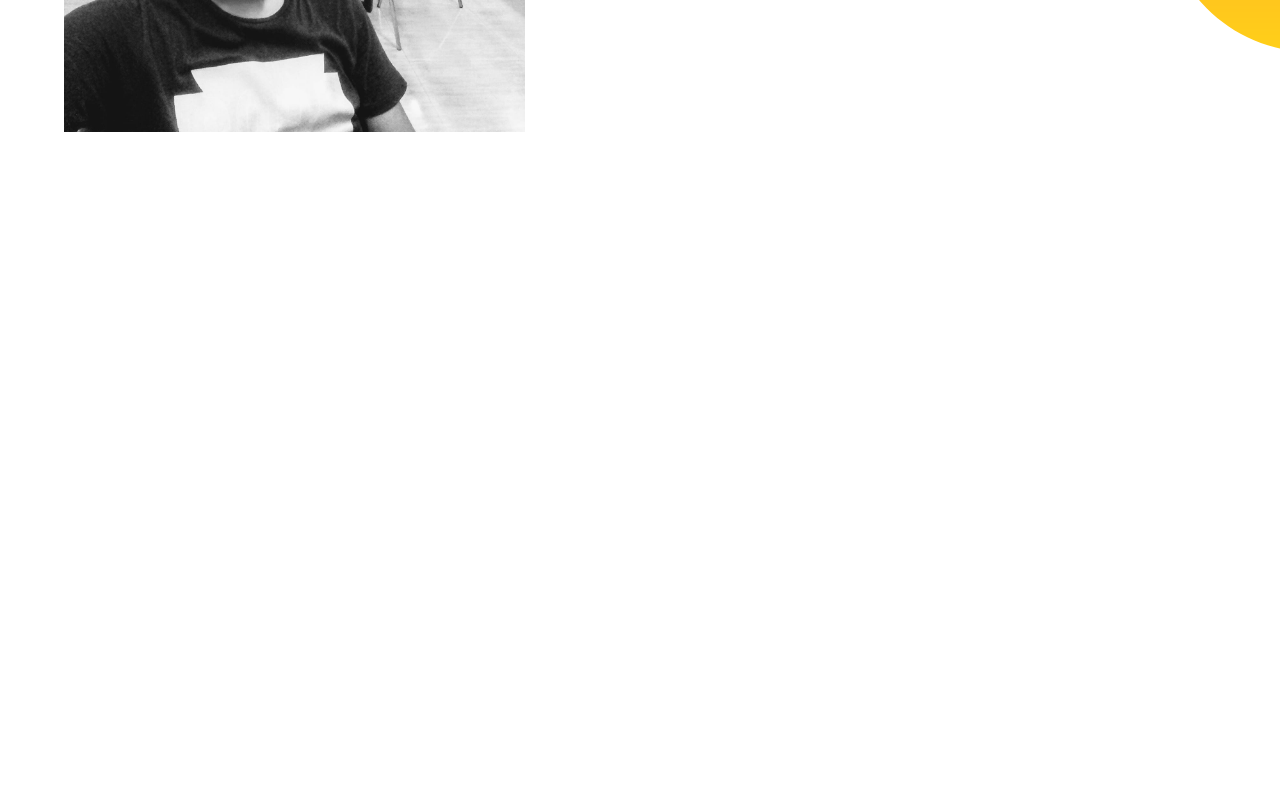
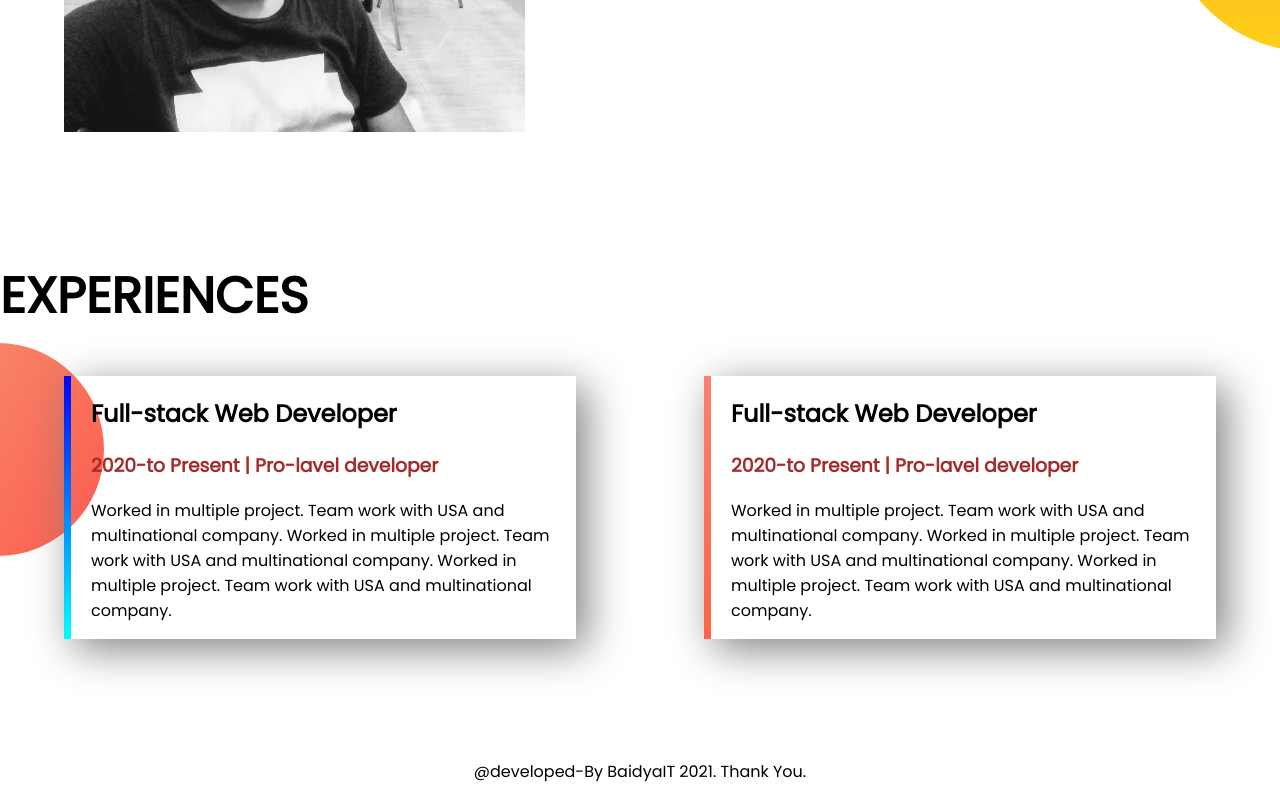
Before and after one commit to arjun-baidya/developer-protfolio, a plain HTML site: page index.html in a window 1280 px wide. Shown: the part 923-1723 px from the top of the page. Before the commit the page ends 1182 px from the top, so only its background shows below. Drawn offline with Linux system fonts and the light colour scheme.

Commit message:
complete code

```diff
--- a/index.html
+++ b/index.html
@@ -12,7 +12,7 @@
 </head>
 <body>
 
-    <section class="top-banner">
+    <section class="top-banner flexiable-container">
         <div class="half-width">
             <h1>Welcome To</h1>
             <h1> <span class="name-span">Arjun Baidya</span> world !</h1>
@@ -29,7 +29,7 @@
 
     </section>
 
-    <section class="dream-big">
+    <section class="dream-big flexiable-container">
         <div class="dream-half">
             <img src="showoff/caffee.jpg" alt="">
         </div>
@@ -42,10 +42,39 @@
             </p>
 
             <a class="resume-button" target="_blank" href="https://www.linkedin.com/in/arjun-baidya13/">DOWNLOAD RESUME</a>
+        </div>
+    </section>
 
+    <section class="experience-area">
+        <h1>EXPERIENCES</h1>
+        <div class="flexiable-container">
+            <div id="left-side" class="experience-item">
+                <h2>Full-stack Web Developer</h2>
+                <h3 class="name-span">2020-to Present | Pro-lavel developer</h3>
+                <p>
+                    Worked in multiple project. Team work with USA and multinational company.
+                    Worked in multiple project. Team work with USA and multinational company.
+                    Worked in multiple project. Team work with USA and multinational company.
+                </p>
+            </div>
+
+            <div id="right-side" class="experience-item">
+                <h2>Full-stack Web Developer</h2>
+                <h3 class="name-span">2020-to Present | Pro-lavel developer</h3>
+                <p>
+                    Worked in multiple project. Team work with USA and multinational company.
+                    Worked in multiple project. Team work with USA and multinational company.
+                    Worked in multiple project. Team work with USA and multinational company.
+                </p>
+            </div>
         </div>
+    </section>
 
-    </section>
+    <footer>
+        <p>
+            @developed-By BaidyaIT 2021. Thank You.
+        </p>
+    </footer>
 
 </body>
 </html>
--- a/style.css
+++ b/style.css
@@ -11,7 +11,7 @@ h1{
     color: brown;
 }
 
-section{
+.flexiable-container{
     display: flex;
     margin-bottom: 120px;
 }
@@ -63,3 +63,34 @@ section{
     background-repeat: no-repeat;
     background-position:right;
 }
+
+.experience-area{
+    background-image: url(images/exp-bg.png);
+    background-repeat: no-repeat;
+    background-position:left;
+}
+
+.experience-item{
+    width: 40%;
+    margin-left: 5%;
+    margin-right: 5%;
+    padding-left: 20px;
+    box-shadow: gray 10px 10px 40px;
+}
+
+#left-side{
+    border-left: 7px solid;
+    border-image: linear-gradient(blue,cyan);
+    border-image-slice: 1;
+
+}
+#right-side{
+    border-left: 7px solid;
+    border-image: linear-gradient(salmon,tomato);
+    border-image-slice: 1;
+
+}
+
+footer p{
+    text-align: center;
+}
```
